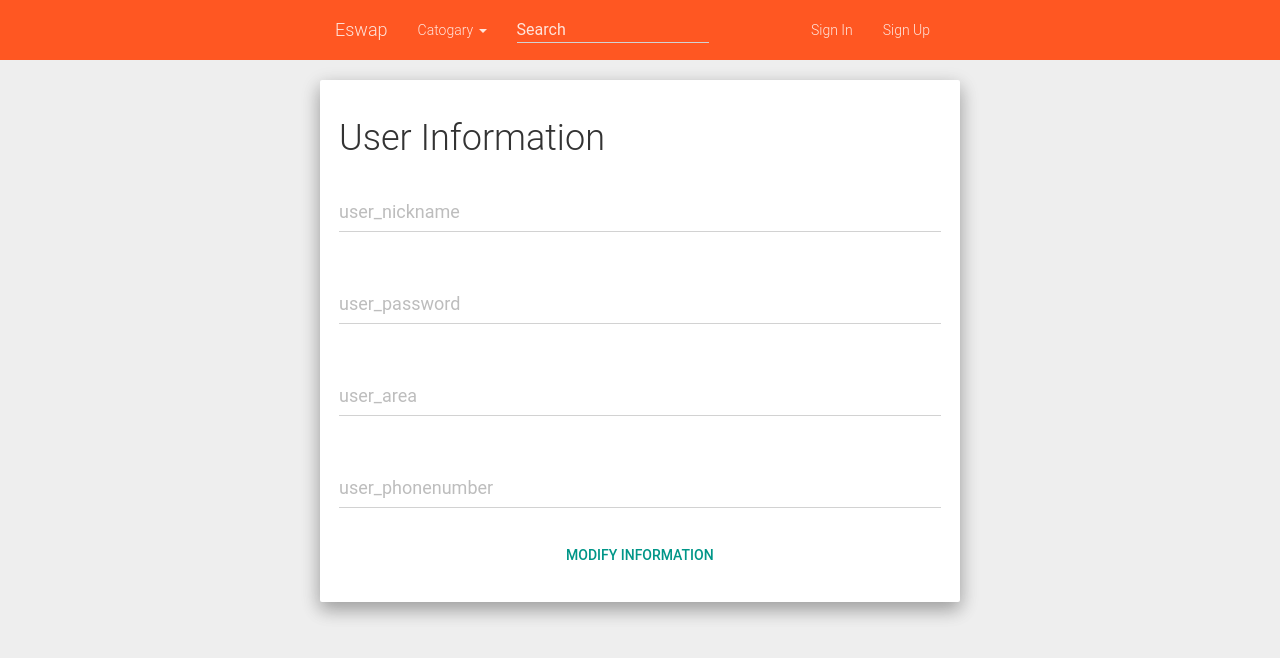
After one commit to tevenfeng/iwp201601, a PHP site: page /view/view_profile_edit.php in a window 1280 px wide. The commit adds this page. Shown: the top 658 px of the page. Run offline with PHP 8.4, Linux system fonts and the light colour scheme.

Commit message:
profile edit view completed and improve dynamic retypesetting

```diff
--- a/view/navbar.php
+++ b/view/navbar.php
@@ -8,9 +8,11 @@
 <script type="text/javascript" src="/js/ripples.min.js"></script>
 
 <?php session_start(); ?>
-
+<div class="container-fluid">
+    <div class="row">
         <div class="navbar navbar-warning">
-    <div class="container-fluid">
+            <div class="col-sm-2 col-md-3"></div>
+            <div class="container-fluid col-sm-8 col-md-6">
                 <div class="navbar-header">
                     <button type="button" class="navbar-toggle" data-toggle="collapse"
                             data-target=".navbar-warning-collapse">
@@ -56,7 +58,8 @@
                     } else {
                         ?>
                         <ul class="nav navbar-nav navbar-right">
-                    <li><a href="/view/view_profile.php">Welcome, <?php echo $_SESSION["login_nickname"]; ?>!</a></li>
+                            <li><a href="/view/view_profile.php">Welcome, <?php echo $_SESSION["login_nickname"]; ?>
+                                    !</a></li>
                             <li><a href="/view/function_logout.php">Logout</a></li>
                         </ul>
                         <?php
@@ -64,6 +67,9 @@
                     ?>
                 </div>
             </div>
+            <div class="col-sm-2 col-md-3"></div>
+        </div>
+    </div>
 </div>
 
 <script>
--- /dev/null
+++ b/view/view_profile_edit.php
@@ -0,0 +1,54 @@
+<!DOCTYPE html>
+<html>
+<head>
+    <title>Eswap - Your choice to swap things</title>
+</head>
+<body>
+
+<?php include "navbar.php" ?>
+
+<div class="container-fluid">
+    <div class="row">
+        <div class="col-sm-2 col-md-3"></div>
+        <div class="well col-sm-8 col-md-6">
+
+            <h1 class="header">User Information
+            </h1>
+
+            <div class="form-group form-group-lg label-floating is-empty">
+                <label for="i6" class="control-label">user_nickname</label>
+                <input type="email" class="form-control" id="i6">
+                <p class="help-block">Your nickname</p>
+            </div>
+
+            <div class="form-group form-group-lg label-floating is-empty">
+                <label for="i6" class="control-label">user_password</label>
+                <input type="email" class="form-control" id="i6">
+                <span class="help-block">Your password should be only composed of numbers and letters</span>
+            </div>
+
+            <div class="form-group form-group-lg label-floating is-empty">
+                <label for="i6" class="control-label">user_area</label>
+                <input type="email" class="form-control" id="i6">
+                <p class="help-block">Your living area</p>
+            </div>
+
+            <div class="form-group form-group-lg label-floating is-empty">
+                <label for="i6" class="control-label">user_phonenumber</label>
+                <input type="email" class="form-control" id="i6">
+                <p class="help-block">Your phone number</p>
+            </div>
+
+            <div style="text-align: center;">
+                <button type="button" class="btn btn-primary">
+                    Modify Information
+                </button>
+            </div>
+
+        </div>
+        <div class="col-sm-2 col-md-3"></div>
+    </div>
+</div>
+
+</body>
+</html>
```
Also changed, not shown: index.php (+14 -1 lines). Lines whose indentation alone changed are shown as unchanged.
